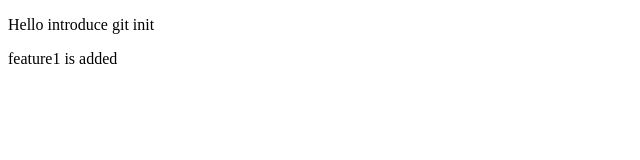
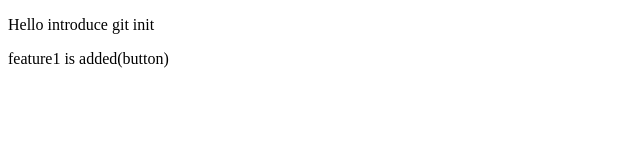
Before and after one commit to ayyappathota22/LocalRepo, a plain HTML site: page index.html in a window 1280 px wide. Shown: the full height of the page, 0-640 px from the left. Drawn offline with Linux system fonts and the light colour scheme.

```diff
--- a/index.html
+++ b/index.html
@@ -7,6 +7,6 @@
 </head>
 <body>
     <p>Hello introduce git init</p>
-    <p>feature1 is added</p>
+    <p>feature1 is added(button)</p>
 </body>
 </html>
```
